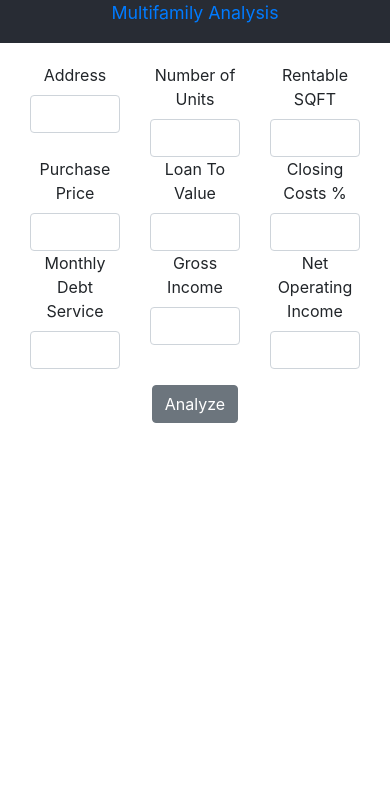
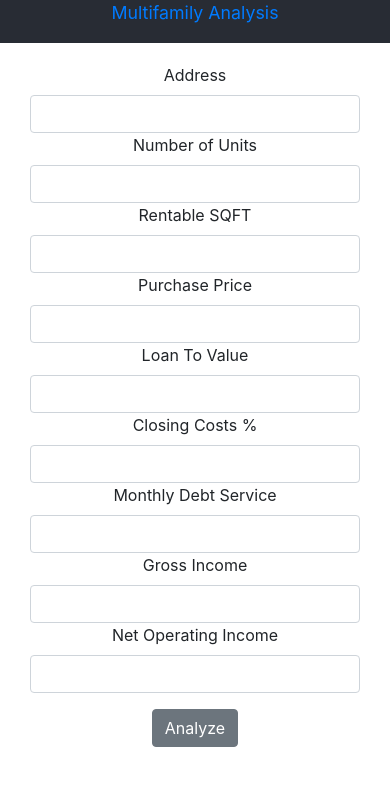
Before and after one commit to synapticsynergy/multifamilyAnalysis, a React (Create React App) app in the folder client/: page / in a window 390 px wide. Shown: the top 786 px of the page. Built offline with nearby package versions, Linux system fonts and the light colour scheme.

Commit message:
Fix phone styles

```diff
--- a/client/src/Containers/PropertyInput/PropertyInput.js
+++ b/client/src/Containers/PropertyInput/PropertyInput.js
@@ -21,7 +21,7 @@ function PropertyInput() {
             <FormGroup>
               <Container>
                 <Row>
-                  <Col>
+                  <Col xs={12} md={4}>
                     <div>
                       <Label>Address</Label>
                     </div>
@@ -29,7 +29,7 @@ function PropertyInput() {
                       <Input type="text" />
                     </div>
                   </Col>
-                  <Col>
+                  <Col xs={12} md={4}>
                     <div>
                       <Label>Number of Units</Label>
                     </div>
@@ -37,7 +37,7 @@ function PropertyInput() {
                       <Input type="text" />
                     </div>
                   </Col>
-                  <Col>
+                  <Col xs={12} md={4}>
                     <div>
                       <Label>Rentable SQFT</Label>
                     </div>
@@ -47,7 +47,7 @@ function PropertyInput() {
                   </Col>
                 </Row>
                 <Row>
-                  <Col>
+                  <Col xs={12} md={4}>
                     <div>
                       <Label>Purchase Price</Label>
                     </div>
@@ -55,7 +55,7 @@ function PropertyInput() {
                       <Input type="text" />
                     </div>
                   </Col>
-                  <Col>
+                  <Col xs={12} md={4}>
                     <div>
                       <Label>Loan To Value</Label>
                     </div>
@@ -63,7 +63,7 @@ function PropertyInput() {
                       <Input type="text" />
                     </div>
                   </Col>
-                  <Col>
+                  <Col xs={12} md={4}>
                     <div>
                       <Label>Closing Costs %</Label>
                     </div>
@@ -73,7 +73,7 @@ function PropertyInput() {
                   </Col>
                 </Row>
                 <Row>
-                  <Col>
+                  <Col xs={12} md={4}>
                     <div>
                       <Label>Monthly Debt Service</Label>
                     </div>
@@ -81,7 +81,7 @@ function PropertyInput() {
                       <Input type="text" />
                     </div>
                   </Col>
-                  <Col>
+                  <Col xs={12} md={4}>
                     <div>
                       <Label>Gross Income</Label>
                     </div>
@@ -89,7 +89,7 @@ function PropertyInput() {
                       <Input type="text" />
                     </div>
                   </Col>
-                  <Col>
+                  <Col xs={12} md={4}>
                     <div>
                       <Label>Net Operating Income</Label>
                     </div>
```
